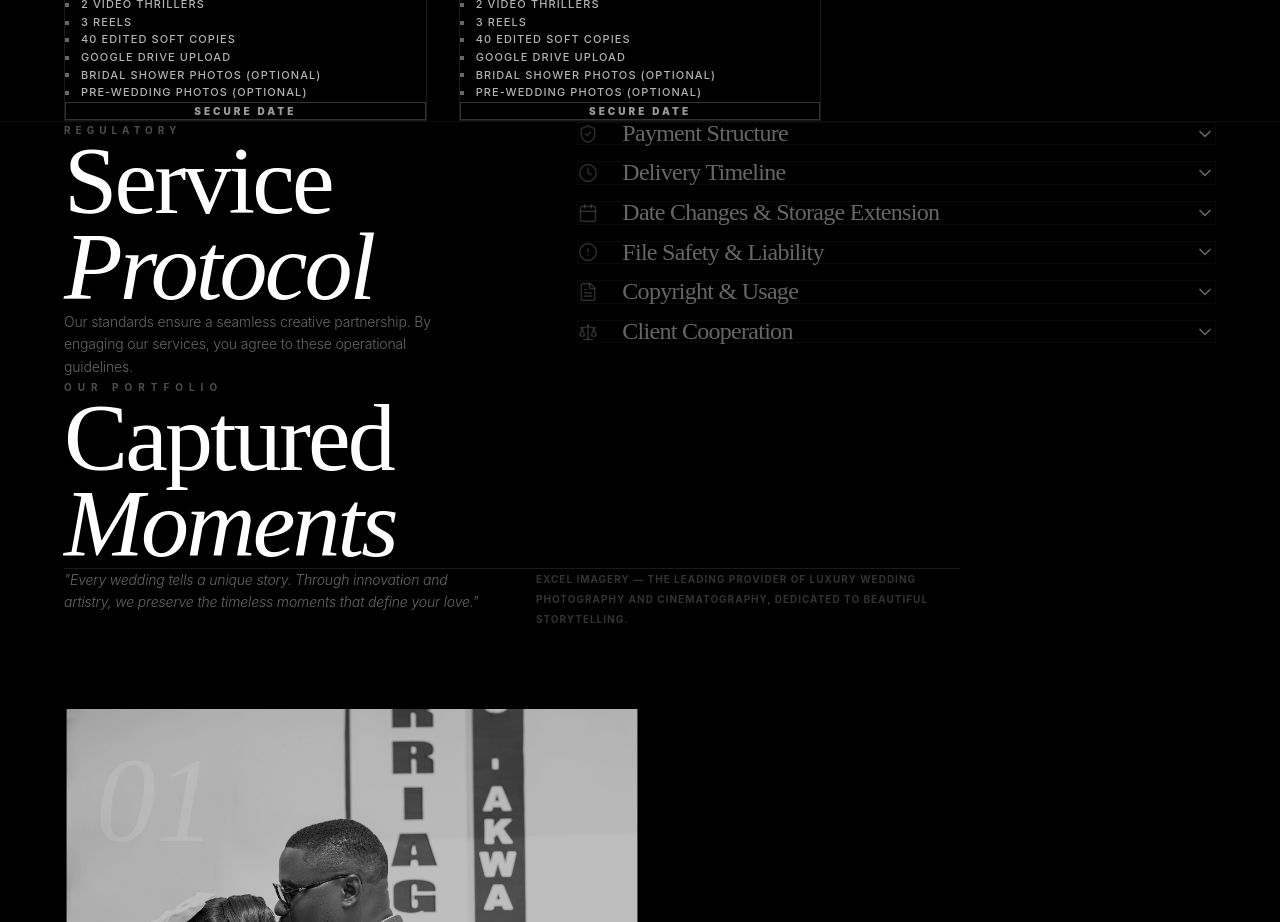
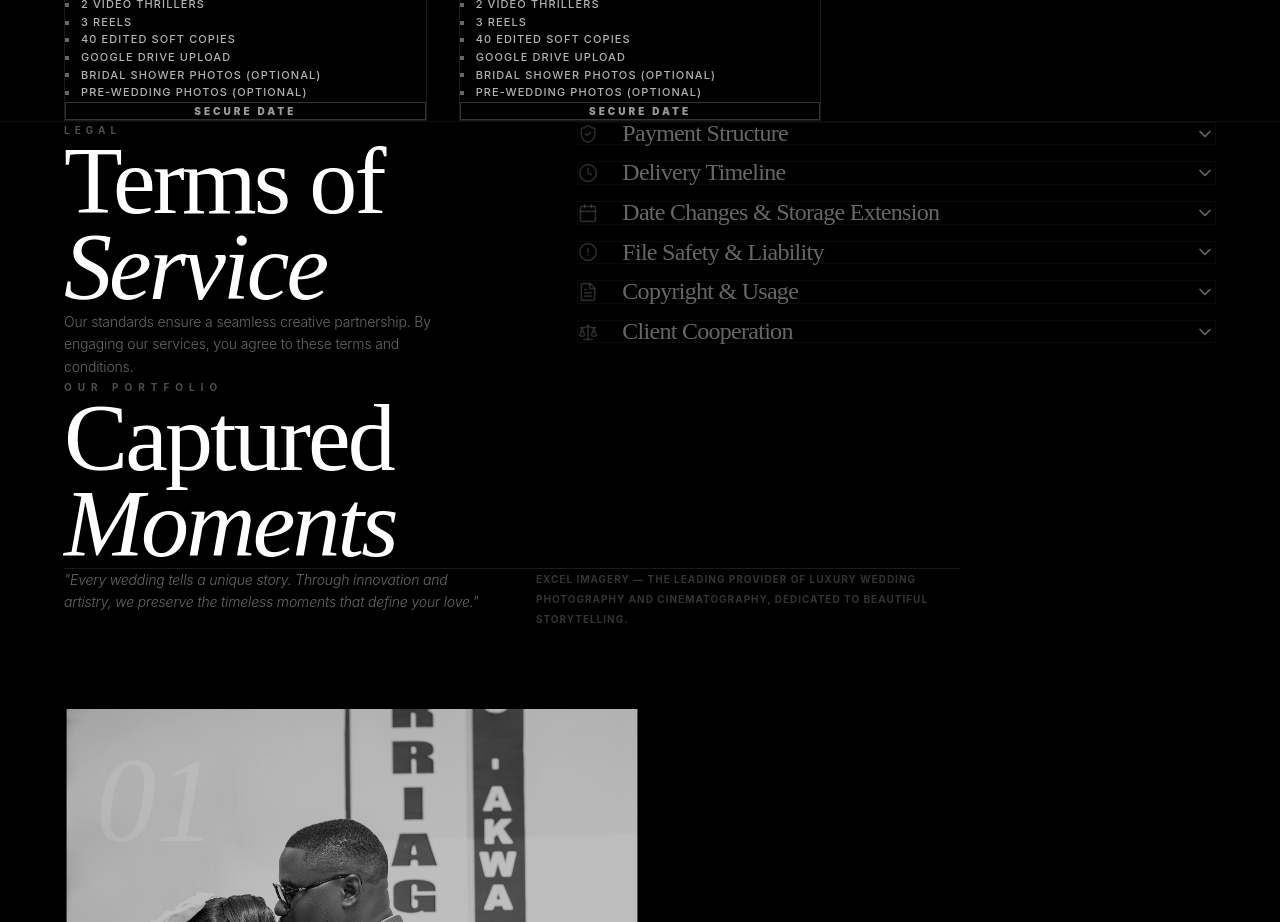
Before and after one commit to Mbakara1/excel_package, a React (Vite) app: page / in a window 1280 px wide. Shown: the part 1420-2342 px from the top of the page. Built offline with nearby package versions, Linux system fonts and the light colour scheme.

Commit message:
Update Terms to 'Terms of Service' and add Instagram link

```diff
--- a/src/components/Footer.jsx
+++ b/src/components/Footer.jsx
@@ -27,7 +27,7 @@ const Footer = () => {
           <div className="md:col-span-1 flex flex-col gap-6">
              <h4 className="text-[12px] font-bold tracking-[0.3em] uppercase text-white mb-2">Connect</h4>
              <nav className="flex flex-col gap-4 text-sm font-light text-white/50 tracking-wide">
-                <a href="#" className="hover:text-white transition-colors inline-flex items-center gap-2 font-medium">Instagram [↗]</a>
+                <a href="https://www.instagram.com/excelimagery/" target="_blank" rel="noopener noreferrer" className="hover:text-white transition-colors inline-flex items-center gap-2 font-medium">Instagram [↗]</a>
                 <a href="#" className="hover:text-white transition-colors inline-flex items-center gap-2 font-medium">Twitter [↗]</a>
                 <a href="#" className="hover:text-white transition-colors inline-flex items-center gap-2 font-medium">Facebook [↗]</a>
              </nav>
--- a/src/components/Terms.jsx
+++ b/src/components/Terms.jsx
@@ -43,10 +43,10 @@ const Terms = () => {
       <div className="section-container">
         <div className="grid grid-cols-1 lg:grid-cols-12 gap-20">
             <div className="lg:col-span-5">
-                <span className="text-[10px] font-bold tracking-[0.5em] text-white/30 uppercase mb-4 block">Regulatory</span>
-                <h2 className="text-white mb-8">Service <br /><span className="serif-italic font-normal">Protocol</span></h2>
+                <span className="text-[10px] font-bold tracking-[0.5em] text-white/30 uppercase mb-4 block">Legal</span>
+                <h2 className="text-white mb-8">Terms of <br /><span className="serif-italic font-normal">Service</span></h2>
                 <p className="text-sm font-light text-white/40 leading-relaxed max-w-sm">
-                    Our standards ensure a seamless creative partnership. By engaging our services, you agree to these operational guidelines.
+                    Our standards ensure a seamless creative partnership. By engaging our services, you agree to these terms and conditions.
                 </p>
             </div>
 
```
